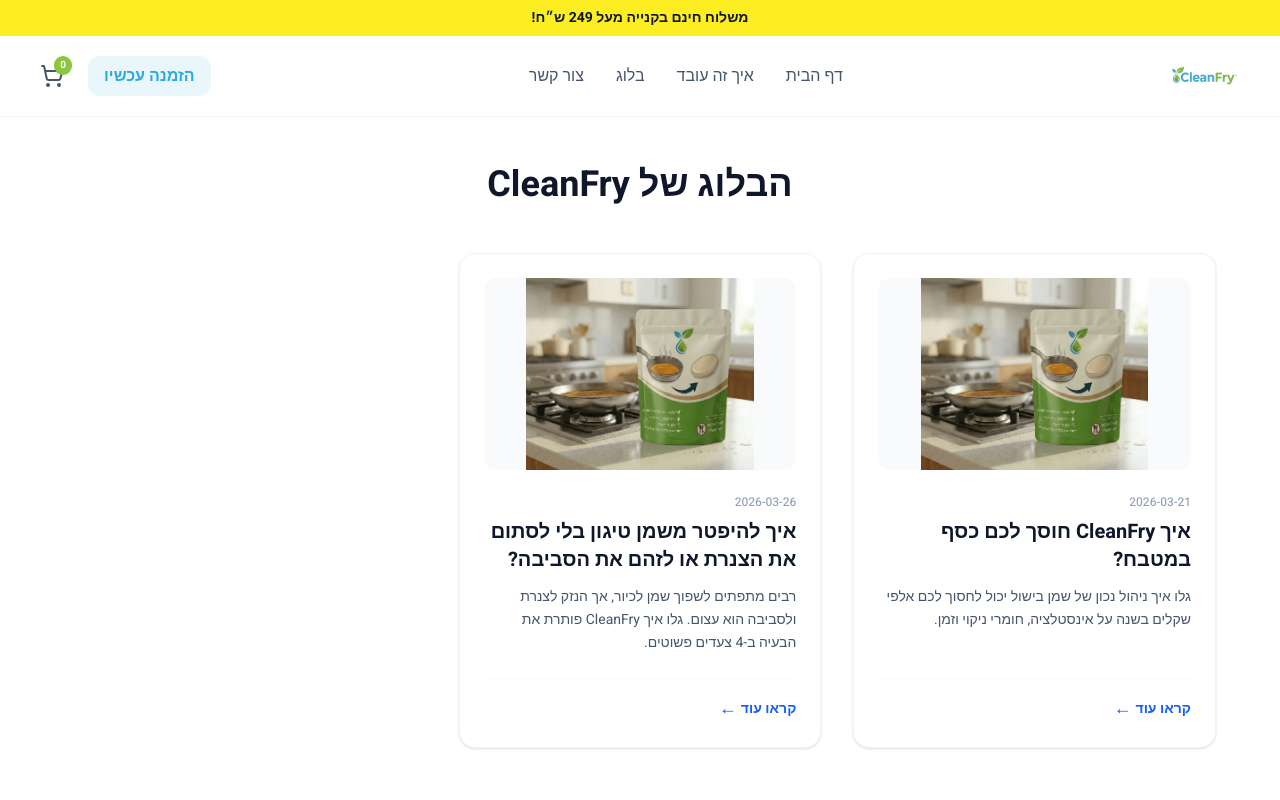
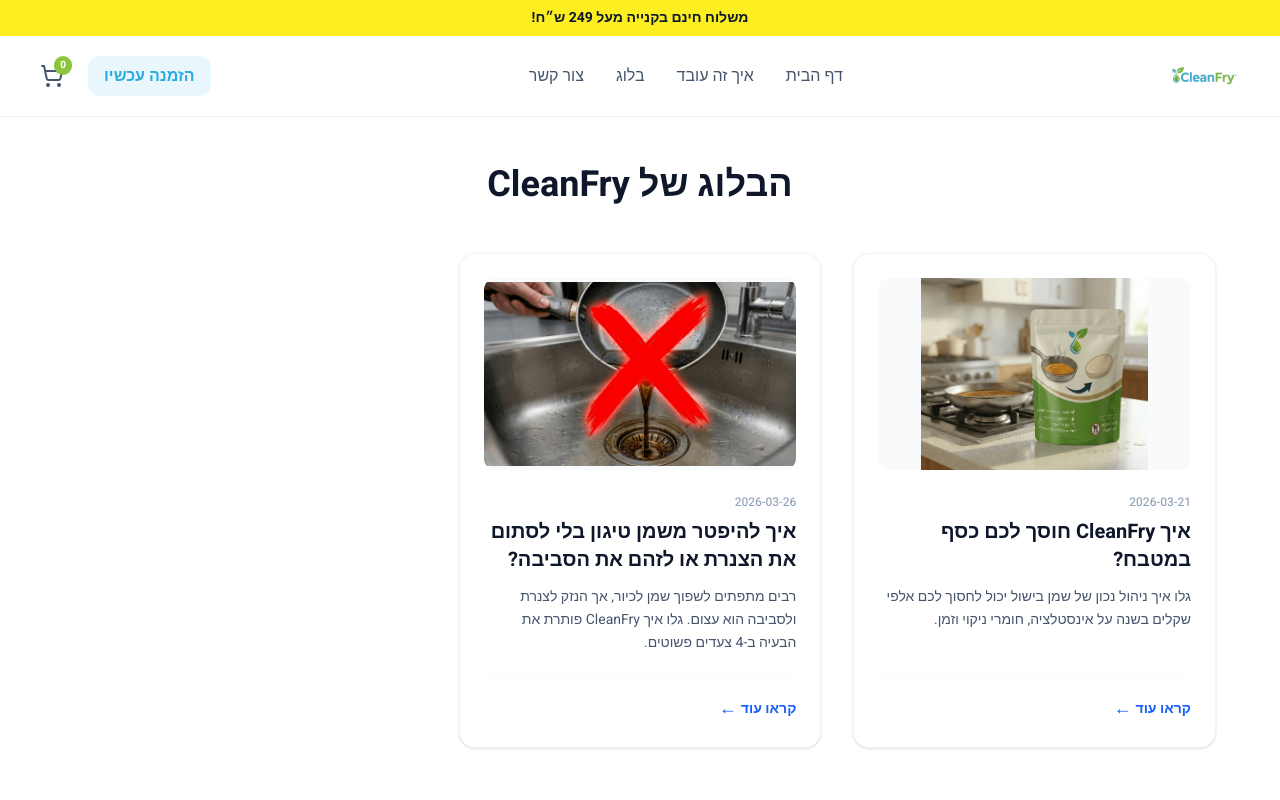
Before and after one commit to matikurland-oss/cleanfry-website, a React (Vite) app: page /blog in a window 1280 px wide. Shown: the top 800 px of the page. Built offline with nearby package versions, Linux system fonts and the light colour scheme.

Commit message:
Update blogData.ts

```diff
--- a/src/blogData.ts
+++ b/src/blogData.ts
@@ -52,9 +52,6 @@ CleanFry הופכת אתכם לצרכנים אחראיים יותר – אתם
     title: 'איך להיפטר משמן טיגון בלי לסתום את הצנרת או לזהם את הסביבה?',
     excerpt: 'רבים מתפתים לשפוך שמן לכיור, אך הנזק לצנרת ולסביבה הוא עצום. גלו איך CleanFry פותרת את הבעיה ב-4 צעדים פשוטים.',
     content: `כולנו מכירים את הרגע הזה: סיימתם להכין צ'יפס פריך, שניצלים זהובים או סופגניות חמות, ונשארתם עם מחבת או סיר מלאים בשמן משומש. השאלה שעולה היא – <b>מה עושים עם השמן עכשיו?</b>
-    image: '/stop-oil-sink.jpg', // <--- כאן מעדכנים את שם הקובץ שהעלית
-    date: '2026-03-26'
-  }
 
 רבים מתפתים לפתרון הקל והמהיר ביותר: שפיכת השמן לכיור. אבל הפעולה הזו גוררת אחריה שרשרת של נזקים יקרים למערכת האינסטלציה ונזק בלתי הפיך לסביבה.
 
@@ -90,7 +87,7 @@ CleanFry הופכת אתכם לצרכנים אחראיים יותר – אתם
 היפטרות משמן טיגון לא חייבת להיות מטלה מלכלכת. עם CleanFry, אתם נהנים מבישול בראש שקט, בידיעה שאתם שומרים על הבית שלכם ועל הטבע נקיים.
 
 תתחילו לטגן נקי כבר היום!`,
-    image: '/product.png',
+    image: '/stop-oil-sink.jpg',
     date: '2026-03-26'
   }
 ];
```
